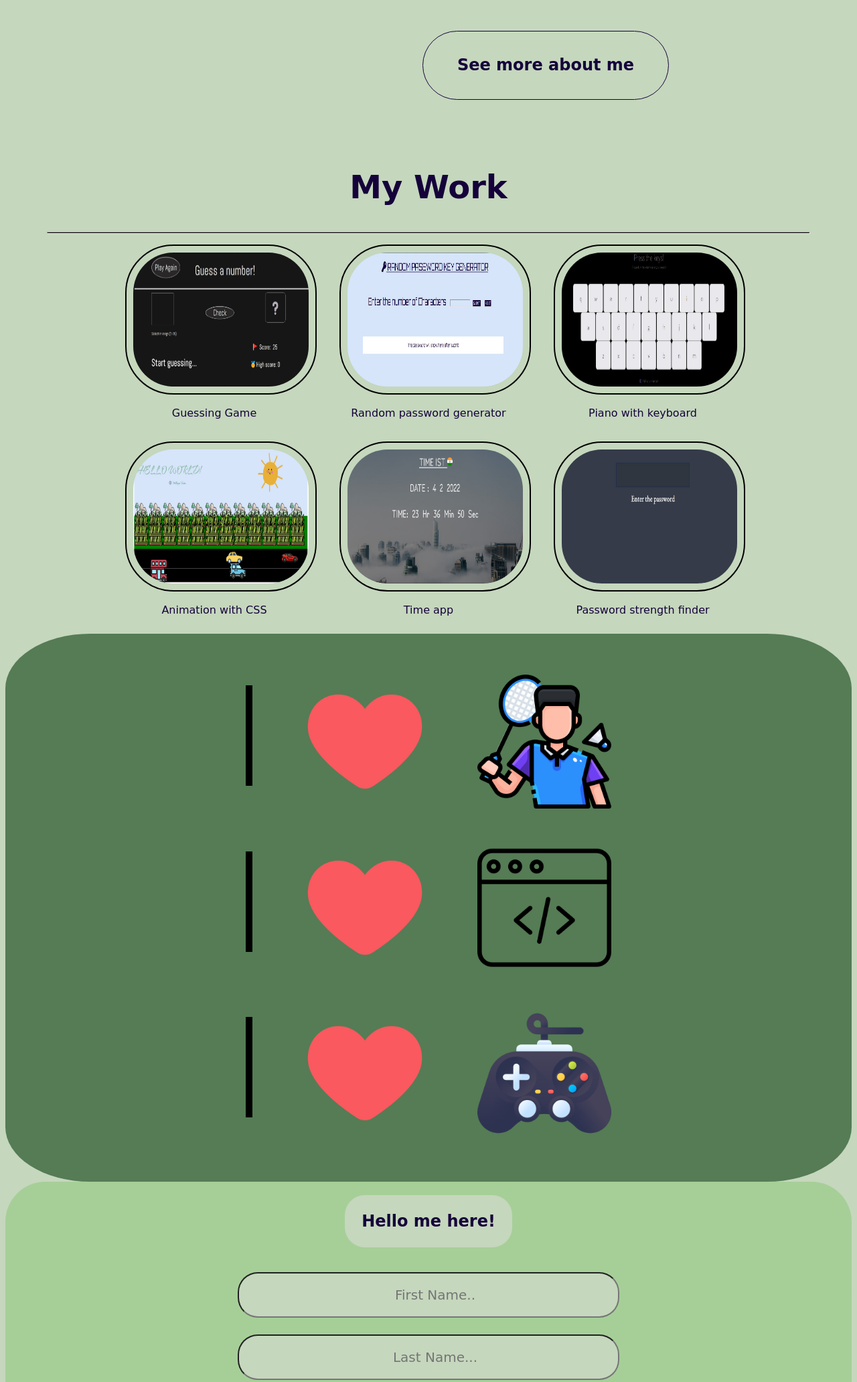
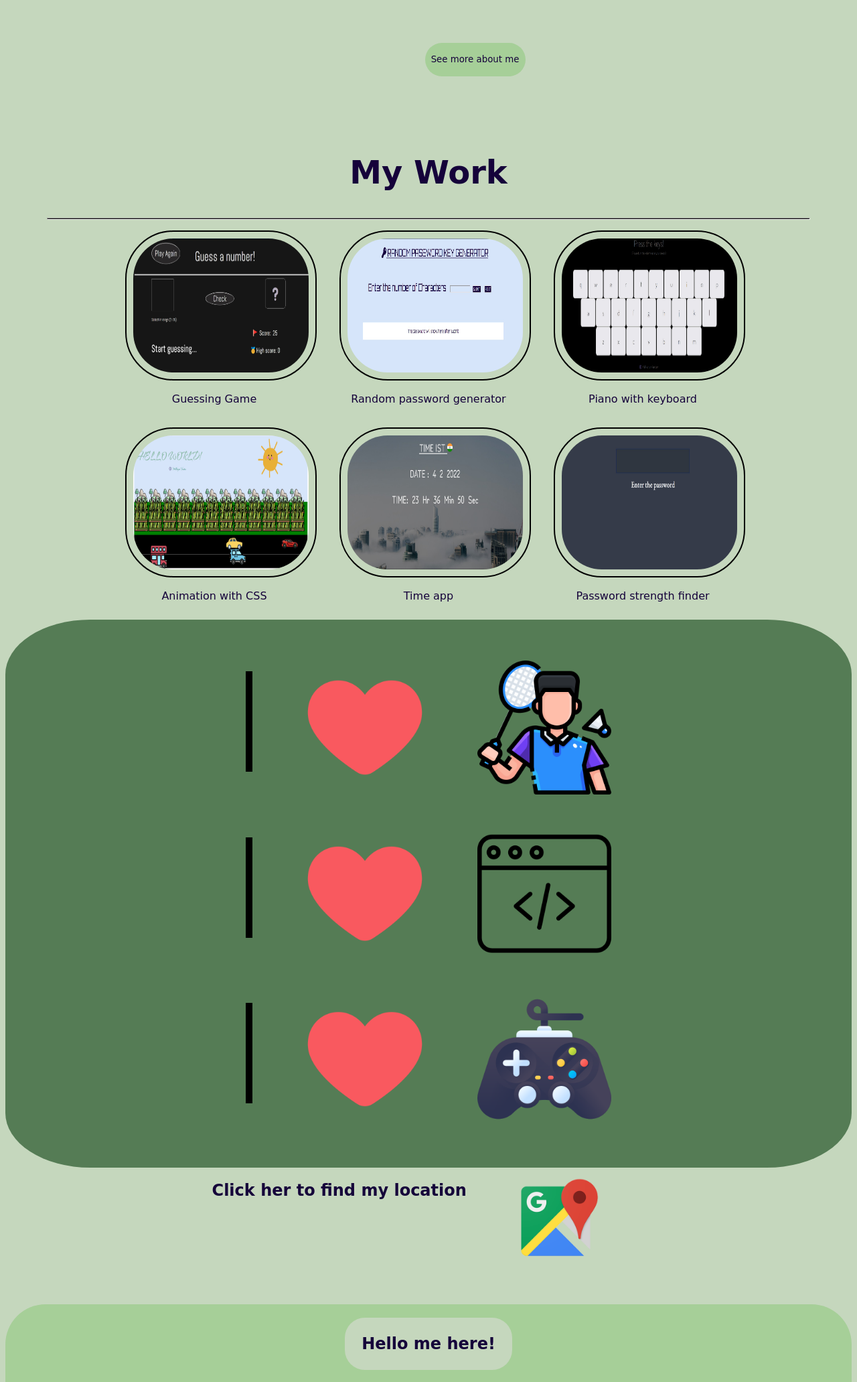
Before and after one commit to MallikarjunKamtam/Profile-Mallikarjun-Kamtam, a plain HTML site: page index.html in a window 1280 px wide. Shown: the part 401-2464 px from the top of the page at 67% size. Drawn offline with Linux system fonts and the light colour scheme; a web font is replaced by a local one.

Commit message:
added google maps location

```diff
--- a/index.html
+++ b/index.html
@@ -37,14 +37,19 @@
         /></a>
       </div>
     </footer>
-    <section class="tapping">
-      <div class="one">
-        <a href=""
-          ><h1 onclick="scrollWin()" style="position: relative" class="tap">
-            See more about me
-          </h1></a
-        >
-      </div>
+    <section class="tap">
+      <button class="tap-button">See more about me</button>
+
+      <script>
+        function scrollwin() {
+          window.scrollBy(0, 600);
+          behavior: "smooth";
+        }
+
+        document
+          .querySelector(".tap-button")
+          .addEventListener("click", scrollwin);
+      </script>
     </section>
 
     <section class="about-me">
@@ -114,6 +119,21 @@
       </div>
     </section>
 
+    <section class="address">
+      <div class="address-div">
+        <h2 class="address-h2">
+          <a
+            href="https://www.google.com/maps/place/Kamtam+Textiles/@18.4984477,79.091198,19.66z/data=!4m5!3m4!1s0x3bcd20a38d4848bf:0x88966af23ab15dbd!8m2!3d18.4983878!4d79.0913365"
+            >Click her to find my location</a
+          >
+        </h2>
+        <a
+          href="https://www.google.com/maps/place/Kamtam+Textiles/@18.4984477,79.091198,19.66z/data=!4m5!3m4!1s0x3bcd20a38d4848bf:0x88966af23ab15dbd!8m2!3d18.4983878!4d79.0913365"
+          ><img class="map-img" src="images/maps.png" alt=""
+        /></a>
+      </div>
+    </section>
+
     <section class="form">
       <h2 class="say">Hello me here!</h2>
       <form class="form-container" action="">
@@ -149,7 +169,5 @@
     </section>
 
     <div>©️ Mallikarjun Kamtam</div>
-
-    <script src="script.js"></script>
   </body>
 </html>
--- a/script.js
+++ b/script.js
@@ -1,6 +1,3 @@
-function scrollWin() {
-  window.scrollBy(0, 650);
-  behavior: "smooth";
-}
-
-scrollWin();
+document.querySelector(".tapp").addEventListener("click", function scrollWin() {
+  window.scrollBy(0, 500);
+});
--- a/style.css
+++ b/style.css
@@ -49,18 +49,6 @@ footer {
   padding: 0% 7%;
 }
 
-.tap {
-  border: 1px solid rgb(21, 2, 58);
-  border-radius: 60px;
-  padding: 4%;
-  display: inline-block;
-  margin-left: 350px;
-  line-height: 0;
-}
-.tap:hover {
-  background-color: #dbf6e9;
-}
-
 .about-me {
   padding-top: 3%;
 }
@@ -72,6 +60,27 @@ footer {
   padding: 1% 3%;
 }
 
+a {
+  text-decoration: none;
+}
+
+.address-div {
+  display: flex;
+  justify-content: center;
+}
+.map-img {
+  height: 200px;
+  width: auto;
+}
+.tap-button {
+  background-color: #a6cf98;
+  width: 150px;
+  height: 50px;
+  border-radius: 30px;
+  cursor: pointer;
+  border: none;
+  margin: 3% 3% 3% 14%;
+}
 .works img {
   width: 300px;
   height: 200px;
```
Also changed, not shown: images/maps.png (added).
